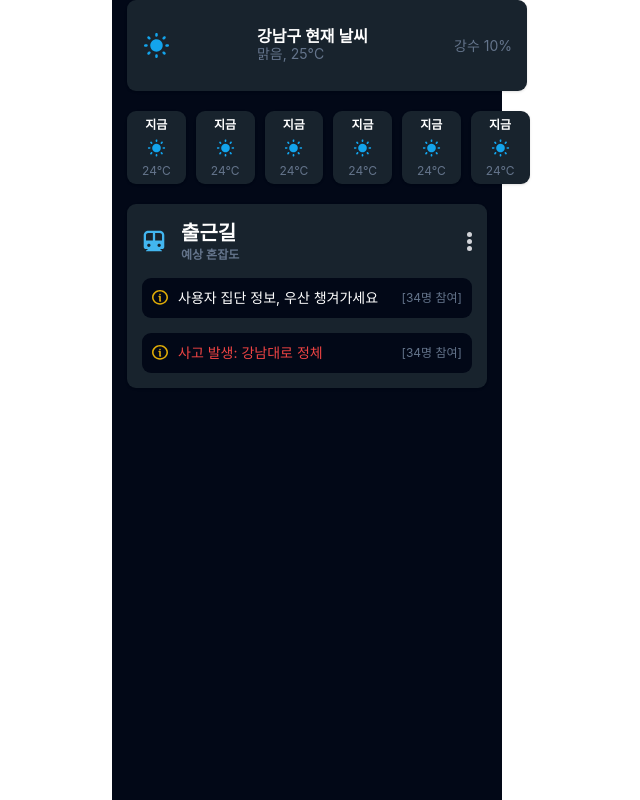
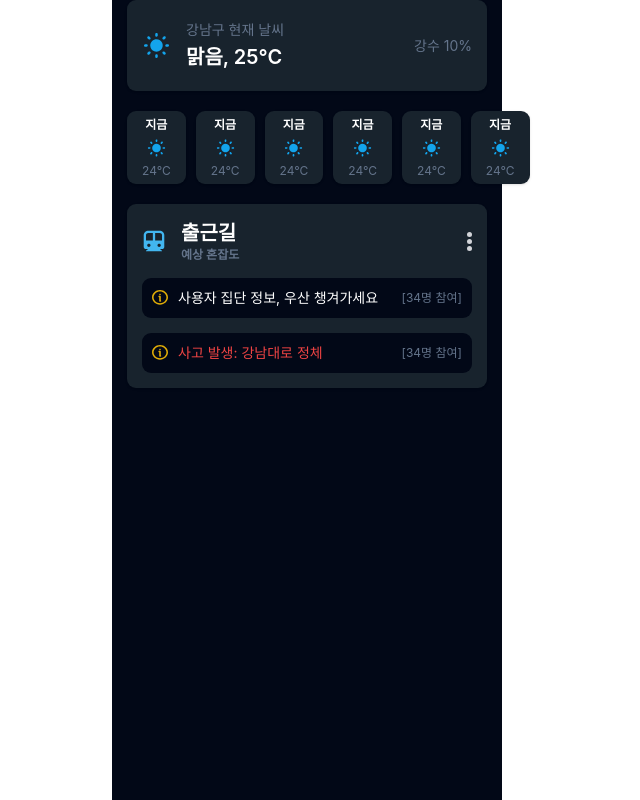
Before and after one commit to JJJ-un/WEANET, a React (Vite) app: page / in a window 1280 px wide. Shown: the whole page, without its empty margins (333-973 px from the left). Built offline with nearby package versions, Linux system fonts and the light colour scheme; a web font is replaced by a local one.

Commit message:
feat: 현재 날씨 컴포넌트 UI 퍼블리싱

```diff
--- a/src/widget/current-weather/ui/CurrentWeather.tsx
+++ b/src/widget/current-weather/ui/CurrentWeather.tsx
@@ -4,12 +4,14 @@
 const CurrentWeather = () => {
   // wiget은 피그마 ui 컴포넌트와 제일 가깝나?
   return (
-    <S.Card className="w-[400px] h-[91px] flex justify-center items-center gap-8">
+    <S.Card className="w-[100%] h-[91px] flex justify-center items-center gap-8">
       <S.CardContent className="flex justify-between items-center w-full">
-        <WeatherIcon />
-        <div>
-          <S.CardTitle>강남구 현재 날씨</S.CardTitle>
-          <S.CardDescription>맑음, 25°C</S.CardDescription>
+        <div className="flex items-center gap-6">
+          <WeatherIcon />
+          <div className="flex flex-col gap-1">
+            <S.CardDescription>강남구 현재 날씨</S.CardDescription>
+            <S.CardTitle className="text-xl">맑음, 25°C</S.CardTitle>
+          </div>
         </div>
         <div>
           <S.CardDescription>강수 10%</S.CardDescription>
```
